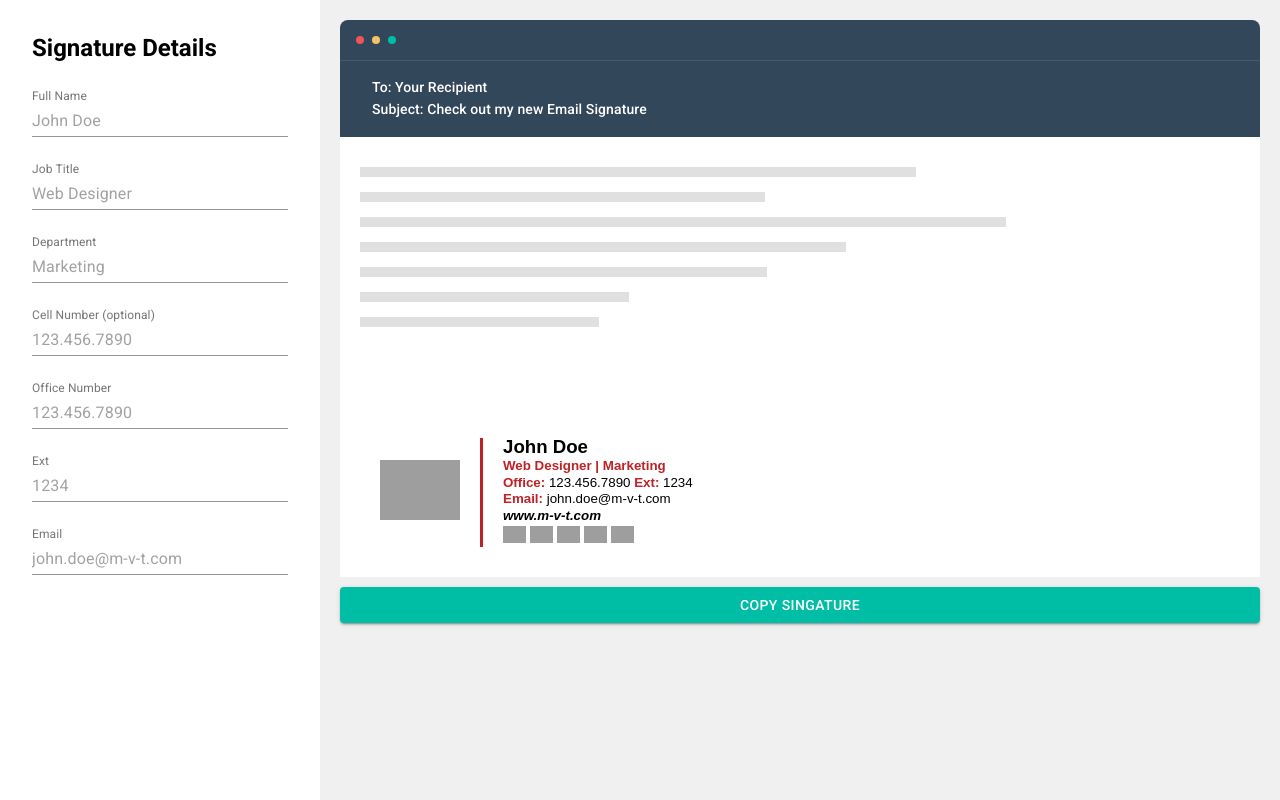
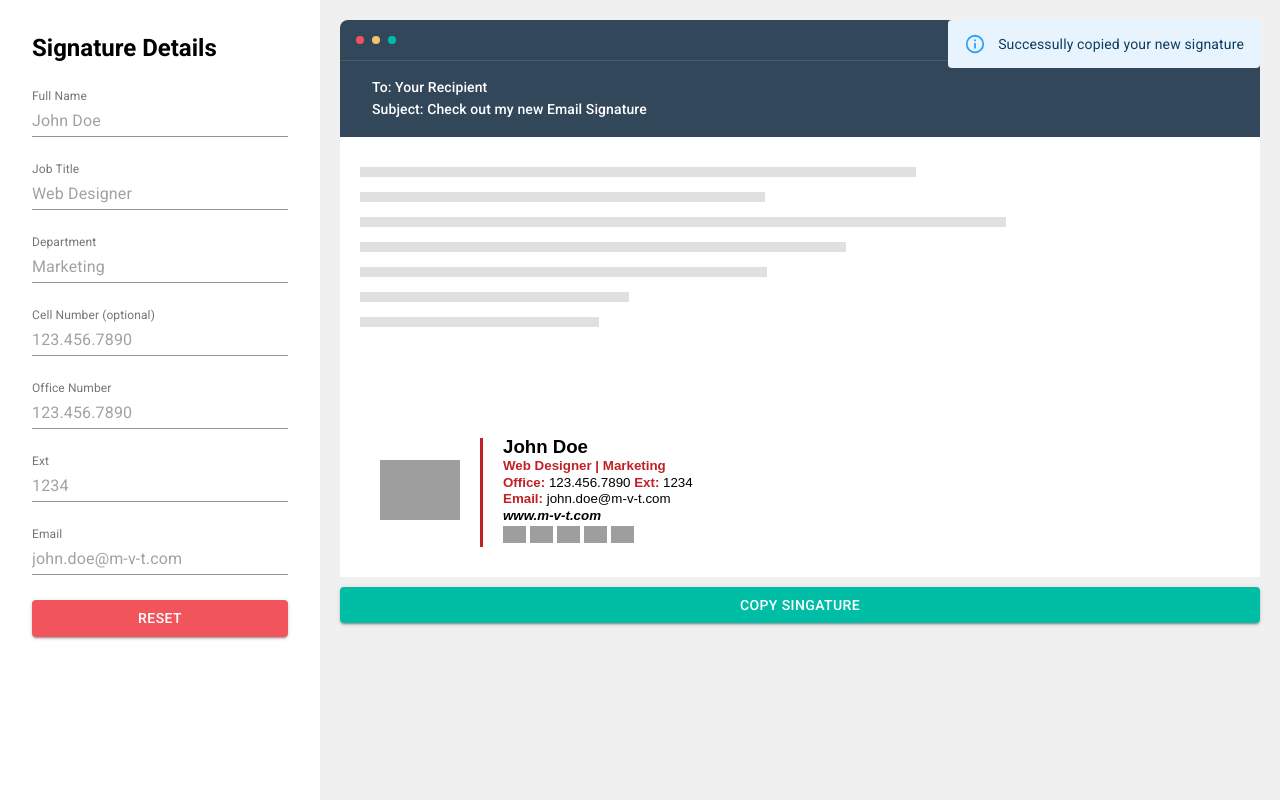
Before and after one commit to driveformv/mvt-email-signature, a React (Create React App) app: page / in a window 1280 px wide. Both pictures are taken after a click on the button "COPY SINGATURE". Built offline with nearby package versions, Linux system fonts and the light colour scheme; grey boxes are pictures that could not be loaded.

Commit message:
Add notification and reset action

```diff
--- a/package.json
+++ b/package.json
@@ -4,6 +4,7 @@
   "private": true,
   "dependencies": {
     "@material-ui/core": "^4.11.4",
+    "@material-ui/lab": "^4.0.0-alpha.58",
     "@testing-library/jest-dom": "^5.13.0",
     "@testing-library/react": "^11.2.7",
     "@testing-library/user-event": "^12.8.3",
--- a/src/App.js
+++ b/src/App.js
@@ -2,18 +2,21 @@ import { useRef, useState, memo } from "react";
 import "./App.css";
 import Signature from "./components/Signature/Signature";
 import { Grid, Box, Typography, TextField, Button } from "@material-ui/core";
+import Alert from "@material-ui/lab/Alert";
 
 function App() {
 	const signatureRef = useRef();
-	const [fullName, setFullName] = useState();
-	const [jobTitle, setJobTitle] = useState();
-	const [department, setDepartment] = useState();
-	const [cellNumber, setCellNumber] = useState();
-	const [officeNumber, setOfficeNumber] = useState();
-	const [officeExt, setOfficeExt] = useState();
-	const [email, setEmail] = useState();
+	const [fullName, setFullName] = useState("");
+	const [jobTitle, setJobTitle] = useState("");
+	const [department, setDepartment] = useState("");
+	const [cellNumber, setCellNumber] = useState("");
+	const [officeNumber, setOfficeNumber] = useState("");
+	const [officeExt, setOfficeExt] = useState("");
+	const [email, setEmail] = useState("");
+	const [isAlertVisible, setIsAlertVisible] = useState(false);
 
 	const handleClick = () => {
+		setIsAlertVisible(true);
 		const copyBoxElement = signatureRef.current;
 		copyBoxElement.contentEditable = true;
 		copyBoxElement.focus();
@@ -21,6 +24,20 @@ function App() {
 		document.execCommand("copy");
 		copyBoxElement.contentEditable = false;
 		getSelection().empty();
+
+		setTimeout(() => {
+			setIsAlertVisible(false);
+		}, 3000);
+	};
+
+	const resetFieldsHandler = () => {
+		setFullName("");
+		setJobTitle("");
+		setDepartment("");
+		setCellNumber("");
+		setOfficeNumber("");
+		setOfficeExt("");
+		setEmail("");
 	};
 
 	return (
@@ -44,6 +61,7 @@ function App() {
 							shrink: true,
 						}}
 						fullWidth
+						value={fullName}
 						onChange={(e) => setFullName(e.target.value)}
 					/>
 
@@ -55,6 +73,7 @@ function App() {
 						InputLabelProps={{
 							shrink: true,
 						}}
+						value={jobTitle}
 						onChange={(e) => setJobTitle(e.target.value)}
 					/>
 
@@ -66,6 +85,7 @@ function App() {
 						InputLabelProps={{
 							shrink: true,
 						}}
+						value={department}
 						onChange={(e) => setDepartment(e.target.value)}
 					/>
 
@@ -77,6 +97,7 @@ function App() {
 						InputLabelProps={{
 							shrink: true,
 						}}
+						value={cellNumber}
 						onChange={(e) => setCellNumber(e.target.value)}
 					/>
 
@@ -88,6 +109,7 @@ function App() {
 						InputLabelProps={{
 							shrink: true,
 						}}
+						value={officeNumber}
 						onChange={(e) => setOfficeNumber(e.target.value)}
 					/>
 
@@ -99,6 +121,7 @@ function App() {
 						InputLabelProps={{
 							shrink: true,
 						}}
+						value={officeExt}
 						onChange={(e) => setOfficeExt(e.target.value)}
 					/>
 
@@ -110,8 +133,21 @@ function App() {
 						InputLabelProps={{
 							shrink: true,
 						}}
+						value={email}
 						onChange={(e) => setEmail(e.target.value)}
 					/>
+					<Button
+						variant="contained"
+						style={{
+							backgroundColor: "rgb(242, 84, 91)",
+							color: "#fff",
+							marginTop: 25,
+						}}
+						fullWidth
+						onClick={resetFieldsHandler}
+					>
+						Reset
+					</Button>
 				</Box>
 			</Grid>
 
@@ -119,8 +155,20 @@ function App() {
 			<Grid
 				item
 				md={9}
-				style={{ backgroundColor: "rgb(240,240,240)", padding: "20px" }}
+				style={{
+					backgroundColor: "rgb(240,240,240)",
+					padding: "20px",
+				}}
 			>
+				{isAlertVisible && (
+					<Alert
+						severity="info"
+						style={{ position: "absolute", right: "20px" }}
+					>
+						Successully copied your new signature
+					</Alert>
+				)}
+
 				{/* First Bar */}
 				<div
 					style={{
--- a/src/components/Signature/ContactDetails.js
+++ b/src/components/Signature/ContactDetails.js
@@ -24,8 +24,7 @@ const ContactDetails = ({ cellNumber, officeNumber, officeExt, email }) => {
 					</span>
 				</td>
 			</tr>
-
-			{cellNumber && (
+			{cellNumber ? (
 				<tr>
 					<td
 						style={{
@@ -43,7 +42,7 @@ const ContactDetails = ({ cellNumber, officeNumber, officeExt, email }) => {
 						</span>
 					</td>
 				</tr>
-			)}
+			) : null}
 			<tr>
 				<td
 					style={{
```
Also changed, not shown: 1 other file (tests, documents, lock files or other folders).
